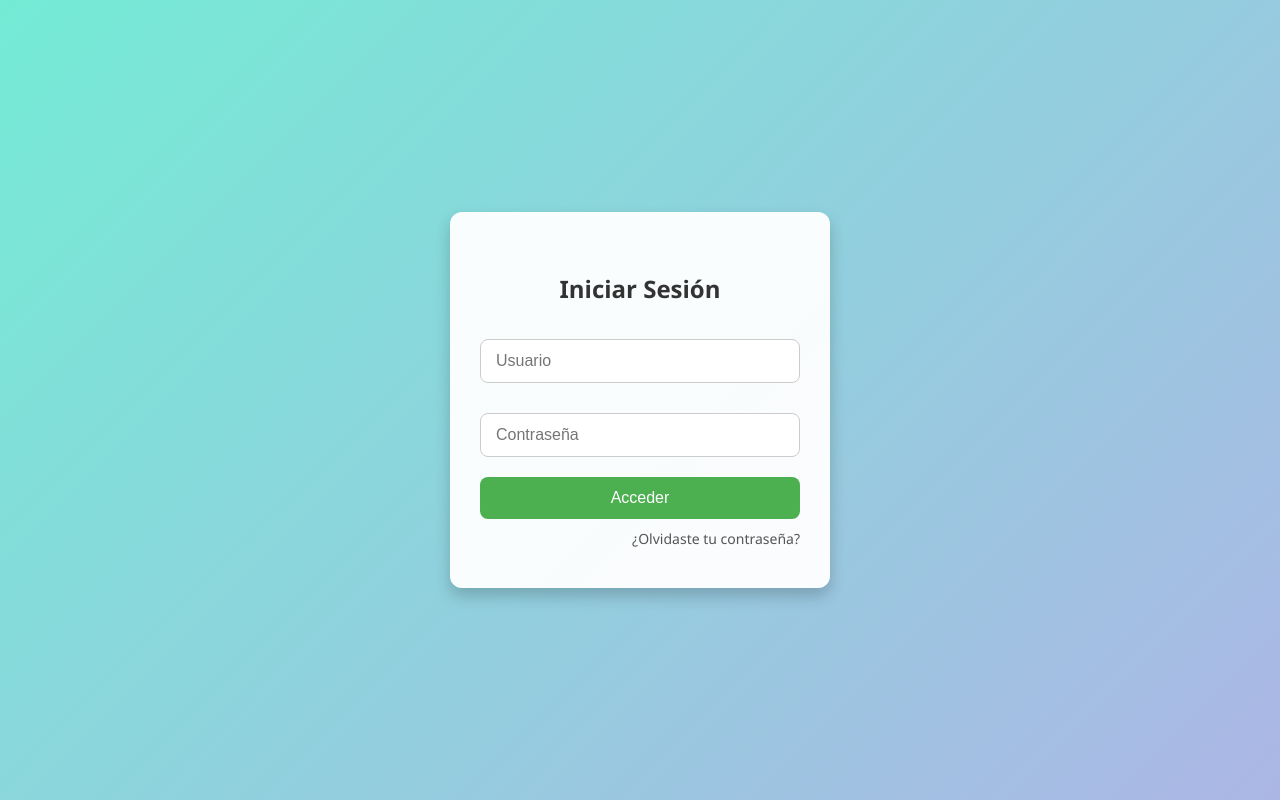
After one commit to GeraMG0809/BarberManager, a Flask app: template templates/loginAdmin.html in a window 1280 px wide. The commit adds this page. Run offline with Flask 3, Linux system fonts and the light colour scheme; the template is opened without the code that fills it, so the values that code supplies are empty.

Commit message:
Version beta terminada

```diff
--- a/helpers/citas.py
+++ b/helpers/citas.py
@@ -25,6 +25,7 @@ def select_citas_pendientes():
                 U.nombre_usuario,
                 B.nombre_barbero,
                 S.nombre_servicio,
+                S.precio,
                 C.fecha,
                 C.hora_cita,
                 C.estado
--- a/main.py
+++ b/main.py
@@ -11,6 +11,12 @@ import os
 app = Flask(__name__, static_folder='static')
 app.secret_key = 'tu_clave_secreta_segura'
 
+#-------------------------------------------------------#
+#--------------Rutas de pagina de barberia--------------#
+#-------------------------------------------------------#
+
+
+#Ruta principal del index
 @app.route('/', methods=['GET', 'POST'])
 def index():
     user = session.get('user')
@@ -30,34 +36,6 @@ def index():
             return edit_user()
 
     return render_template('index.html', user=user,barberos = barberos,paquetes = paquetes)
-
-@app.route('/admin')
-def admin():
-
-    citas = select_citas_pendientes()
-    barberos = select_barbers()
-    return render_template('AdminManager.html', citas = citas,barberos=barberos)
-
-
-@app.route('/agregar_barbero', methods=['POST'])
-def agregar_barbero():
-    nombre = request.form['nombre']
-    telefono = request.form['telefono']
-    imagen = request.files['imagen']
-
-    if imagen:
-        filename = secure_filename(imagen.filename)
-        ruta_imagen = os.path.join('static', 'imges', filename)
-
-        # Crear carpeta si no existe
-        os.makedirs(os.path.dirname(ruta_imagen), exist_ok=True)
-
-        imagen.save(ruta_imagen)
-
-        # Insertar en base de datos
-        insert_barbero(nombre, telefono, filename)  # solo guardamos el nombre del archivo
-
-    return redirect(url_for('barber'))
 
 
 #Ruta  de inicio de seesion
@@ -91,19 +69,33 @@ def login():
 
     return render_template('index.html')
 
-
-@app.route('/barber', methods= ['GET','POST'])
-def barber():
-
-    barberos = select_barbers()
-
-    return render_template('barberPage.html', barberos = barberos)
+@app.route('/logout')
+def logout():
+    session.pop('user', None)
+    return redirect(url_for('index'))
 
 
-@app.route('/productos',methods = ['GET','POST'])
-def productos():
+@app.route('/horarios_disponibles', methods=['GET'])
+def horarios_disponibles():
+    barbero = request.args.get("barbero")
+    fecha = request.args.get("fecha")
 
-    return render_template('/productos.html')
+    if not barbero or not fecha:
+        return jsonify({"error": "Faltan parámetros"}), 400
+
+    id_barbero = select_barbero_id(barbero)
+
+    if id_barbero is None:
+        return jsonify({"error": "Barbero no encontrado"}), 404  # Evita consultas incorrectas
+
+    horarios = obtener_horarios_disponibles(id_barbero, fecha)
+
+    return jsonify(horarios)
+
+
+#-------------------------------------------------------#
+#-----------------Funciones de barberia-----------------#
+#-------------------------------------------------------#
 
 #Funcion de registro de usuarios
 def register():
@@ -135,30 +127,8 @@ def register():
     flash("Registro exitoso. ¡Bienvenido!", "success")
     return redirect('/index')  # O render_template('index.html')
 
-@app.route('/logout')
-def logout():
-    session.pop('user', None)
-    return redirect(url_for('index'))
 
-
-@app.route('/horarios_disponibles', methods=['GET'])
-def horarios_disponibles():
-    barbero = request.args.get("barbero")
-    fecha = request.args.get("fecha")
-
-    if not barbero or not fecha:
-        return jsonify({"error": "Faltan parámetros"}), 400
-
-    id_barbero = select_barbero_id(barbero)
-
-    if id_barbero is None:
-        return jsonify({"error": "Barbero no encontrado"}), 404  # Evita consultas incorrectas
-
-    horarios = obtener_horarios_disponibles(id_barbero, fecha)
-
-    return jsonify(horarios)
-
-
+#Funcion de reservacion nueva
 def new_reserv():
     nombre = request.form.get("nombre")
     telefono = request.form.get("telefono")
@@ -182,7 +152,7 @@ def new_reserv():
 
     return redirect(url_for('index'))
 
-
+#Funcion para editar valores de usuario
 def edit_user():
     nombre = request.form.get("nombre")
     telefono = request.form.get("telefono")
@@ -202,6 +172,81 @@ def edit_user():
     }),2000
 
 
+
+
+#-------------------------------------------------------#
+#----------------Rutas de administrador-----------------#
+#-------------------------------------------------------#
+
+@app.route('/admin', methods=['GET', 'POST'])
+def admin():
+    usuario_correcto = 'admin'
+    contraseña_correcta = 'admin27'
+
+    if request.method == 'POST':
+        user = request.form.get("usuario")
+        password = request.form.get("contraseña", "").strip()
+
+        if user == usuario_correcto and password == contraseña_correcta:
+            session['admin'] = True  # Marcar al usuario como autenticado
+            return redirect(url_for('adminManager'))
+        else:
+            flash('Usuario o contraseña incorrectos', 'error')
+            return redirect(url_for('admin'))
+
+    return render_template('loginAdmin.html')
+
+#Funcion principal del administrador
+@app.route('/adminManager')
+def adminManager():
+    if not session.get('admin'):
+        return redirect(url_for('adminLogin'))
+
+    citas = select_citas_pendientes()
+    barberos = select_barbers()
+    return render_template('AdminManager.html', citas=citas, barberos=barberos)
+
+@app.route('/barber', methods= ['GET','POST'])
+def barber():
+
+    barberos = select_barbers()
+
+    return render_template('barberPage.html', barberos = barberos)
+
+
+@app.route('/productos',methods = ['GET','POST'])
+def productos():
+
+    return render_template('/productos.html')
+
+
+@app.route('/agregar_barbero', methods=['POST'])
+def agregar_barbero():
+    nombre = request.form['nombre']
+    telefono = request.form['telefono']
+    imagen = request.files['imagen']
+
+    if imagen:
+        filename = secure_filename(imagen.filename)
+        ruta_imagen = os.path.join('static', 'imges', filename)
+
+        # Crear carpeta si no existe
+        os.makedirs(os.path.dirname(ruta_imagen), exist_ok=True)
+
+        imagen.save(ruta_imagen)
+
+        # Insertar en base de datos
+        insert_barbero(nombre, telefono, filename)  # solo guardamos el nombre del archivo
+
+    return redirect(url_for('barber'))
+
+
+
+
+
+
+
+
 if __name__ == '__main__':
     try:
         app.run(host='0.0.0.0', port=5050, debug=True)
--- a/templates/index.html
+++ b/templates/index.html
@@ -104,7 +104,7 @@
           <div class="card h-100" style="background-color: #fff7ed; border-color: #fdba74;">
             <div class="card-body">
               <h3 class="card-title" style="color: #26355D;">{{paquete.nombre_servicio}}</h3>
-              <p class="card-text text-muted">Corte de cabello tradicional</p>
+              <p class="card-text text-muted">{{paquete.servicio}}</p>
               <p class="fs-2 fw-bold" style="color: #FF8F00;">${{paquete.precio}}</p>
             </div>
           </div>
--- /dev/null
+++ b/templates/loginAdmin.html
@@ -0,0 +1,92 @@
+<!DOCTYPE html>
+<html lang="es">
+<head>
+  <meta charset="UTF-8">
+  <title>Iniciar Sesión</title>
+  <style>
+    /* Estilos generales */
+    body {
+      margin: 0;
+      padding: 0;
+      background: linear-gradient(135deg, #74ebd5, #ACB6E5);
+      font-family: 'Segoe UI', Tahoma, Geneva, Verdana, sans-serif;
+      height: 100vh;
+      display: flex;
+      justify-content: center;
+      align-items: center;
+    }
+
+    /* Contenedor del formulario */
+    .login-container {
+      background-color: rgba(255, 255, 255, 0.95);
+      padding: 40px 30px;
+      border-radius: 12px;
+      box-shadow: 0 8px 16px rgba(0, 0, 0, 0.2);
+      width: 320px;
+    }
+
+    /* Título del formulario */
+    .login-container h2 {
+      text-align: center;
+      margin-bottom: 24px;
+      color: #333;
+    }
+
+    /* Campos de entrada */
+    .login-container input[type="text"],
+    .login-container input[type="password"] {
+      width: 100%;
+      padding: 12px 15px;
+      margin: 10px 0 20px 0;
+      border: 1px solid #ccc;
+      border-radius: 8px;
+      box-sizing: border-box;
+      font-size: 16px;
+    }
+
+    /* Botón de acceso */
+    .login-container button {
+      width: 100%;
+      padding: 12px;
+      background-color: #4CAF50;
+      border: none;
+      border-radius: 8px;
+      color: white;
+      font-size: 16px;
+      cursor: pointer;
+      transition: background-color 0.3s ease;
+    }
+
+    .login-container button:hover {
+      background-color: #45a049;
+    }
+
+    /* Enlace de recuperación de contraseña */
+    .login-container .forgot-password {
+      display: block;
+      text-align: right;
+      margin-top: 10px;
+      font-size: 14px;
+      color: #555;
+      text-decoration: none;
+    }
+
+    .login-container .forgot-password:hover {
+      text-decoration: underline;
+    }
+  </style>
+</head>
+<body>
+
+  <div class="login-container">
+    <h2>Iniciar Sesión</h2>
+    <form action="#" method="POST">
+      <input type="text" name="usuario" placeholder="Usuario" required>
+      <input type="password" name="contraseña" placeholder="Contraseña" required>
+      <button type="submit">Acceder</button>
+      <a href="#" class="forgot-password">¿Olvidaste tu contraseña?</a>
+    </form>
+  </div>
+
+</body>
+</html>
```
Also changed, not shown: models/citas_model.py (+6 -3 lines), static/js/adminManager.js (added, +67 -0 lines), templates/AdminManager.html (+60 -54 lines).
